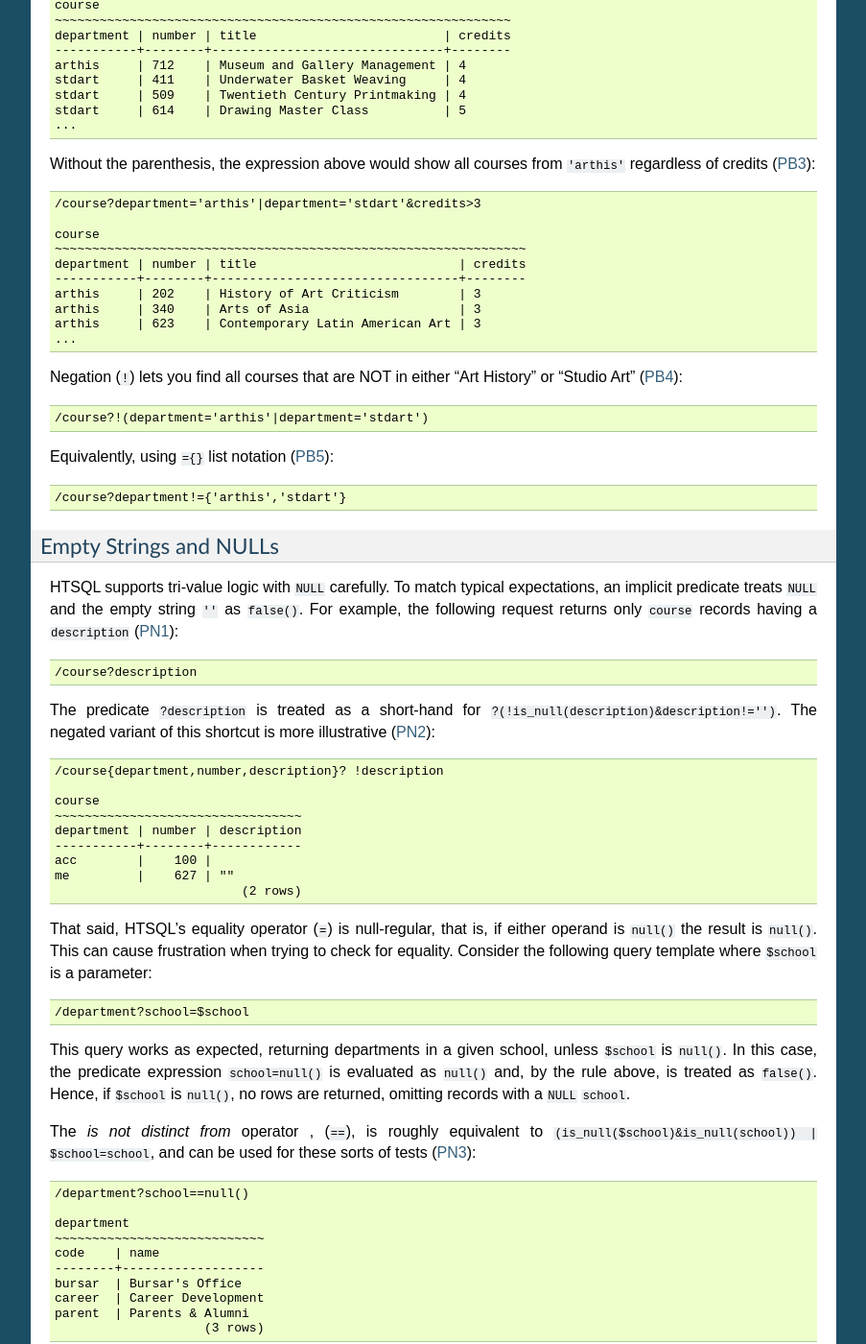
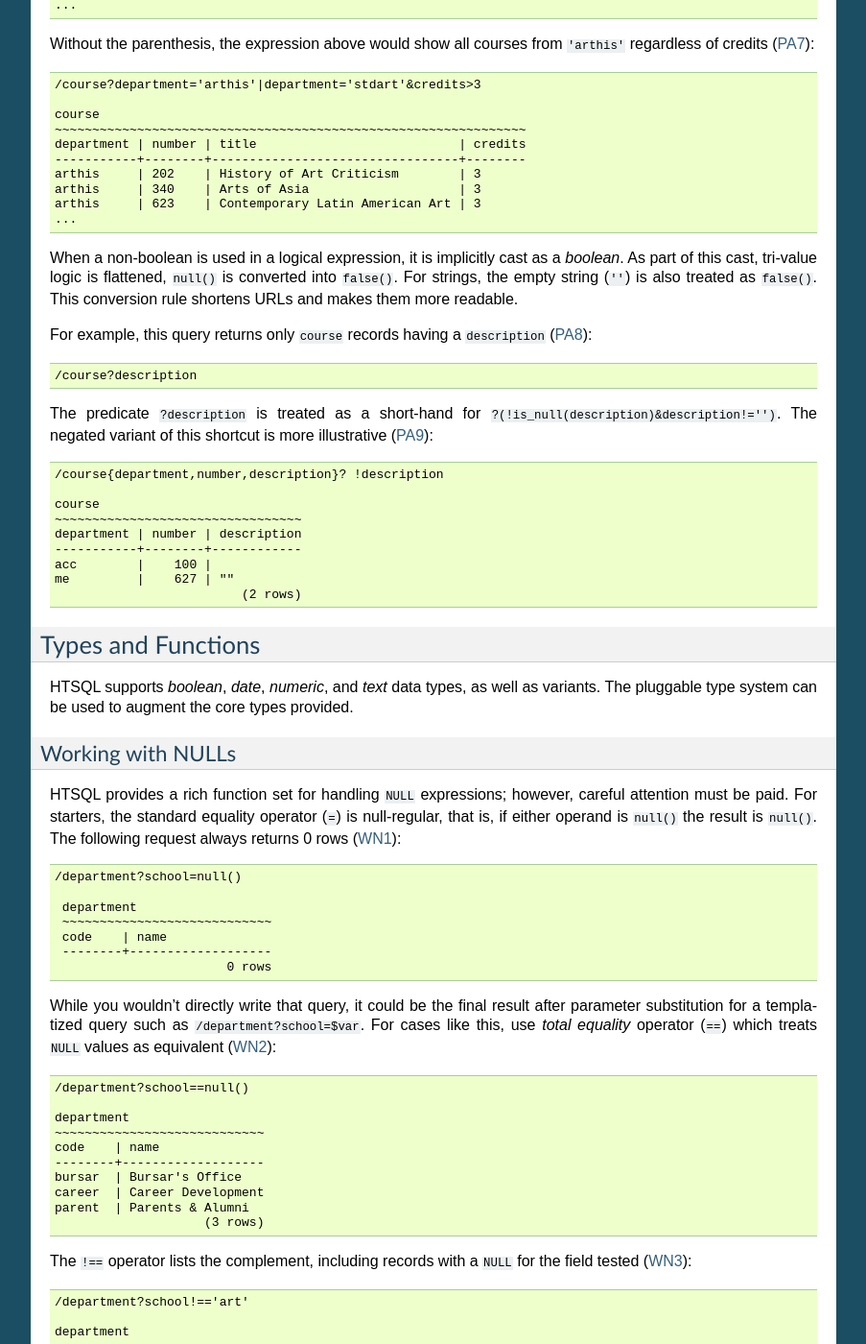
Before and after one commit to prometheusresearch/htsql, a Sphinx documentation site: the page built from doc/tutorial.rst, in a window 1280 px wide and 1400 px high, scrolled down 12782 px. Shown: the whole window at 96% size, without its empty margins (198-1101 px from the left). Built offline with Sphinx 7.4.7, drawn with Linux system fonts in a browser that asks for light colours; some of the changed text lies outside the part shown.

Commit message:
pulling out section on nulls collapsing logical expressions

```diff
--- a/doc/tutorial.rst
+++ b/doc/tutorial.rst
@@ -708,8 +708,8 @@ either lack correlated ``course`` records or where every one of those
       ?every(course.credits=3)
 
 
-Predicate Expressions
-=====================
+Logical Expressions
+===================
 
 A *filter* refines results by including or excluding data by specific
 criteria.  This section reviews comparison operators, boolean
@@ -790,8 +790,18 @@ straightforward when used with numbers (PC5_)::
     http://demo.htsql.org
     /course{department,number,title}?number=101
 
+The *in* operator (``={}``) can be thought of as equality over a set.
+This example, we return courses that are in neither the "Art History"
+nor the "Studio Art" department (PC6_)::
+
+    /course?department!={'arthis','stdart'}
+
+.. _PC6:
+    http://demo.htsql.org
+    /course?department!={'arthis','stdart'}
+
 Use the *greater-than* (``>``) operator to request courses with more
-than 3 credits (PC6_)::
+than 3 credits (PC7_)::
 
      /course?credits>3
 
@@ -930,29 +940,12 @@ anomalous number of credits (PA5_)::
     http://demo.htsql.org
     /course?credits>4|credits<3
 
-
-Compound Expressions
---------------------
-
 The precedence rules for boolean operators follow typical programming
 convention, negation binds more tightly than conjunction, which binds
 more tightly than alternation.  Parenthesis can be used to override this
-default grouping rule or to better clarify intent (PB1_)::
-
-    /{ true() | false()&false() , (true()|false()) & false() }
-
-   -------------------------------------------------
-   true()|false()&false() | (true()|false())&false()
-   -----------------------+-------------------------
-   true                   | false
-                                             (1 row)
-
-.. _PB1:
-    http://demo.htsql.org
-    /{true()|false()&false(),(true()|false())&false()}
-
-Hence, the following request shows courses that are in "Art History"
-or "Studio Art" having more than three credits (PB2_)::
+default grouping rule or to better clarify intent.  The next example
+returns that are in "Art History" or "Studio Art" having more than three
+credits (PA6_)::
 
     /course?(department='arthis'|department='stdart')&credits>3
 
@@ -966,12 +959,12 @@ or "Studio Art" having more than three credits (PB2_)::
     stdart     | 614    | Drawing Master Class          | 5
     ...
 
-.. _PB2:
+.. _PA6:
     http://demo.htsql.org
     /course?(department='arthis'|department='stdart')&credits>3
 
-Without the parenthesis, the expression above would show all
-courses from ``'arthis'`` regardless of credits (PB3_)::
+Without the parenthesis, the expression above would show all courses
+from ``'arthis'`` regardless of credits (PA7_)::
 
     /course?department='arthis'|department='stdart'&credits>3
 
@@ -984,44 +977,28 @@ courses from ``'arthis'`` regardless of credits (PB3_)::
     arthis     | 623    | Contemporary Latin American Art | 3
     ...
 
-.. _PB3:
+.. _PA7:
     http://demo.htsql.org
     /course?department='arthis'|department='stdart'&credits>3
 
-Negation (``!``) lets you find all courses that are NOT in either
-"Art History" or "Studio Art" (PB4_)::
+When a non-boolean is used in a logical expression, it is implicitly
+cast as a *boolean*.  As part of this cast, tri-value logic is
+flattened, ``null()`` is converted into ``false()``.  For strings, the
+empty string (``''``) is also treated as ``false()``.  This conversion
+rule shortens URLs and makes them more readable.
 
-    /course?!(department='arthis'|department='stdart')
-
-.. _PB4:
-    http://demo.htsql.org
-    /course?!(department='arthis'|department='stdart')
-
-Equivalently, using ``={}`` list notation (PB5_)::
-
-    /course?department!={'arthis','stdart'}
-
-.. _PB5:
-    http://demo.htsql.org
-    /course?department!={'arthis','stdart'}
-
-Empty Strings and NULLs
------------------------
-
-HTSQL supports tri-value logic with ``NULL`` carefully.  To match
-typical expectations, an implicit predicate treats ``NULL`` and the
-empty string ``''`` as ``false()``.  For example, the following request
-returns only ``course`` records having a ``description`` (PN1_)::
+For example, this query returns only ``course`` records having a
+``description`` (PA8_)::
 
     /course?description
 
-.. _PN1:
+.. _PA8:
     http://demo.htsql.org
     /course?description
 
 The predicate ``?description`` is treated as a short-hand for
 ``?(!is_null(description)&description!='')``.  The negated variant of
-this shortcut is more illustrative (PN2_)::
+this shortcut is more illustrative (PA9_)::
 
     /course{department,number,description}? !description
 
@@ -1033,26 +1010,43 @@ this shortcut is more illustrative (PN2_)::
     me         |    627 | ""
                              (2 rows)
 
-.. _PN2:
+.. _PA9:
     http://demo.htsql.org
     /course{department,number,description}? !description
 
-That said, HTSQL's equality operator (``=``) is null-regular, that is,
-if either operand is ``null()`` the result is ``null()``. This can cause
-frustration when trying to check for equality.  Consider the following
-query template where ``$school`` is a parameter::
 
-   /department?school=$school
+Types and Functions
+===================
 
-This query works as expected, returning departments in a given school,
-unless ``$school`` is ``null()``.  In this case, the predicate
-expression ``school=null()`` is evaluated as ``null()`` and, by the rule
-above, is treated as ``false()``.   Hence, if ``$school`` is ``null()``,
-no rows are returned, omitting records with a ``NULL`` ``school``.
+HTSQL supports *boolean*, *date*, *numeric*, and *text* data types, as
+well as variants.  The pluggable type system can be used to augment the
+core types provided.
 
-The *is not distinct from* operator , (``==``), is roughly equivalent to
-``(is_null($school)&is_null(school)) | $school=school``, and can be used
-for these sorts of tests (PN3_)::
+Working with NULLs
+------------------
+
+HTSQL provides a rich function set for handling ``NULL`` expressions;
+however, careful attention must be paid.  For starters, the standard
+equality operator (``=``) is null-regular, that is, if either operand is
+``null()`` the result is ``null()``.  The following request always
+returns 0 rows (WN1_)::
+
+   /department?school=null()
+
+    department
+    ~~~~~~~~~~~~~~~~~~~~~~~~~~~~
+    code    | name
+    --------+-------------------
+                          0 rows
+
+.. _WN1:
+    http://demo.htsql.org
+    /department?school=null()
+
+While you wouldn't directly write that query, it could be the final
+result after parameter substitution for a templatized query such as
+``/department?school=$var``.  For cases like this, use *total equality*
+operator (``==``) which treats ``NULL`` values as equivalent (WN2_)::
 
     /department?school==null()
 
@@ -1065,12 +1059,12 @@ for these sorts of tests (PN3_)::
     parent  | Parents & Alumni
                         (3 rows)
 
-.. _PN3:
+.. _WN2:
     http://demo.htsql.org
     /department?school==null()
 
-The ``!==`` operator lists the *complement*, including records with a
- ``NULL`` for the field tested (PN4_)::
+The ``!==`` operator lists the complement, including records with a
+``NULL`` for the field tested (WN3_)::
 
     /department?school!=='art'
 
@@ -1085,6 +1079,21 @@ The ``!==`` operator lists the *complement*, including records with a
     capmrk | Capital Markets        | bus
     ...
 
-.. _PN4:
+.. _WN3:
     http://demo.htsql.org
     /department?school!=='art'
+
+
+
+Odds & Ends
+===========
+
+There are a few more items that are important to know about, but for
+which we don't document yet (but will before release candidate).
+
+* untyped literals, ``/{1='1'}``
+* single-quote escaping, ``/{'Bursar''s Office'}``
+* percent-encoding, ``/{'%25'}``
+* functions vs methods
+* sort expression, ``/course.sort(credits)``
+* limit/offset, ``/course.limit(5,20)``
```
Also changed, not shown: other parts of doc/tutorial.rst (+5 -5 lines).
